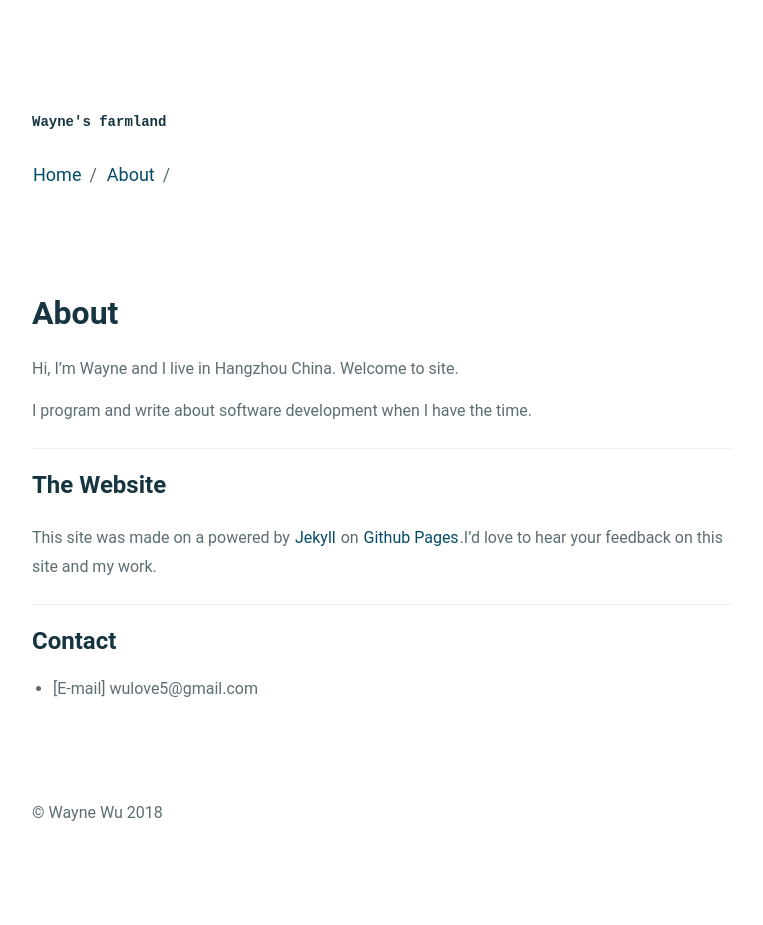
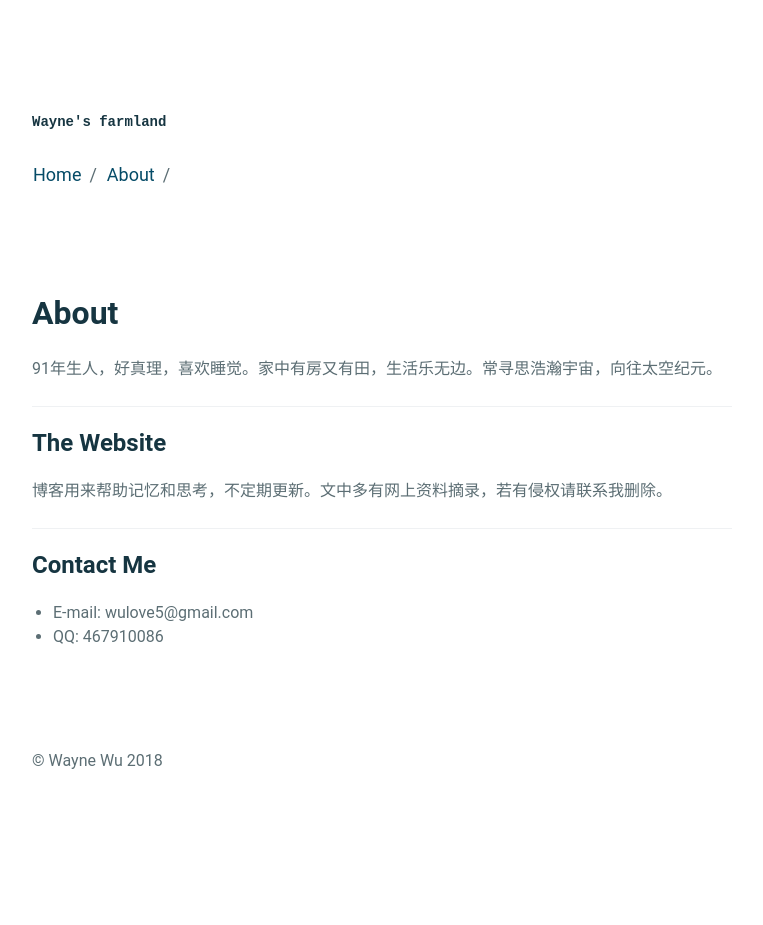
Before and after one commit to wuwayne/wuwayne.github.io, a Jekyll site: the page built from _pages/about.md, in a window 1280 px wide. Shown: the whole page, without its empty margins (258-1021 px from the left). Built offline with Jekyll 4.4.1, drawn with Linux system fonts in a browser that asks for light colours; after the commit the page ends 900 px from its top, so only the background shows below that.

Commit message:
edit about me apge

```diff
--- a/_pages/about.md
+++ b/_pages/about.md
@@ -3,17 +3,18 @@ layout: content
 title: About
 permalink: /about/
 ---
-Hi, I'm Wayne  and I live in Hangzhou China. Welcome to site.
 
-I program and write about software development when I have the time.
+91年生人，好真理，喜欢睡觉。家中有房又有田，生活乐无边。常寻思浩瀚宇宙，向往太空纪元。
 
 ----
 
 ## The Website
-This site was made on a  powered by [Jekyll](https://jekyllrb.com) on [Github Pages](https://wuwayne.github.io).I'd love to hear your feedback on this site and my work.
+
+博客用来帮助记忆和思考，不定期更新。文中多有网上资料摘录，若有侵权请联系我删除。
 
 ----
 
-## Contact
+## Contact Me
 
-- [E-mail] wulove5@gmail.com
+- E-mail: wulove5@gmail.com
+- QQ: 467910086
```
